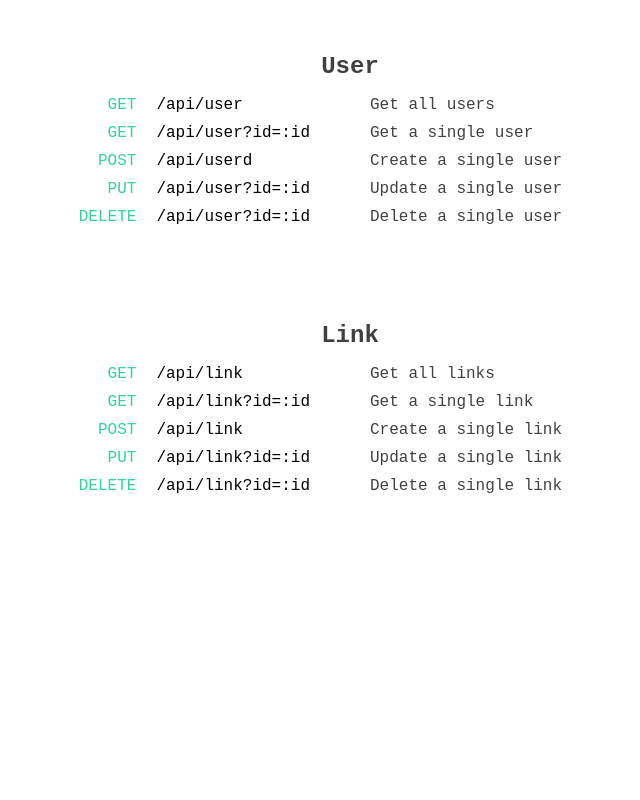
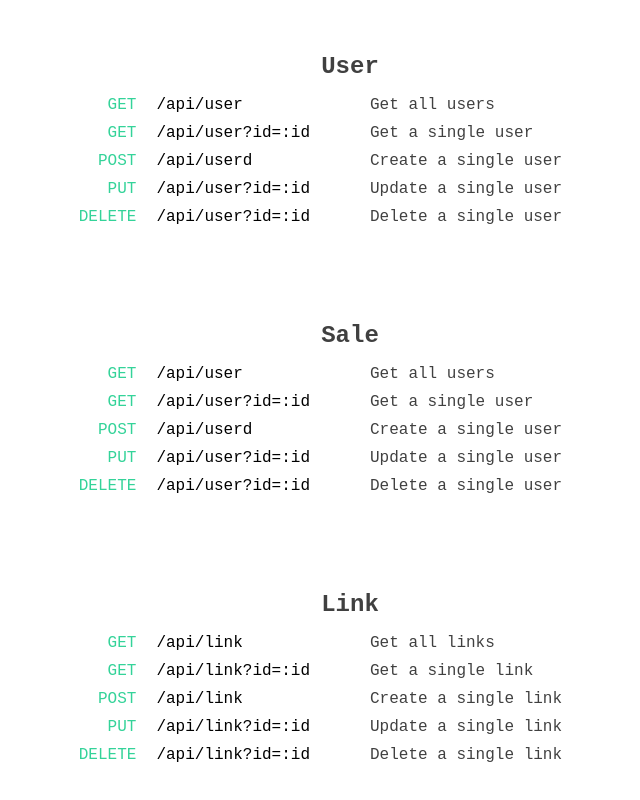
Before and after one commit to majkprpik/dabu, a website: page public/index.html in a window 1280 px wide. Shown: the part 556-1356 px from the top of the page, without its empty margins (290-930 px from the left). Before the commit the page ends 1147 px from the top, so only its background shows below. Drawn offline with Linux system fonts and the light colour scheme.

Commit message:
Update index.html
asf

```diff
--- a/public/index.html
+++ b/public/index.html
@@ -203,6 +203,36 @@
           ],
         },
         {
+          model: 'Sale',
+          endpoints: [
+            {
+              method: 'GET',
+              url: '/api/user',
+              description: 'Get all users',
+            },
+            {
+              method: 'GET',
+              url: '/api/user?id=:id',
+              description: 'Get a single user',
+            },
+            {
+              method: 'POST',
+              url: '/api/userd',
+              description: 'Create a single user',
+            },
+            {
+              method: 'PUT',
+              url: '/api/user?id=:id',
+              description: 'Update a single user',
+            },
+            {
+              method: 'DELETE',
+              url: '/api/user?id=:id',
+              description: 'Delete a single user',
+            },
+          ],
+        },
+        {
           model: 'Link',
           endpoints: [
             {
```
